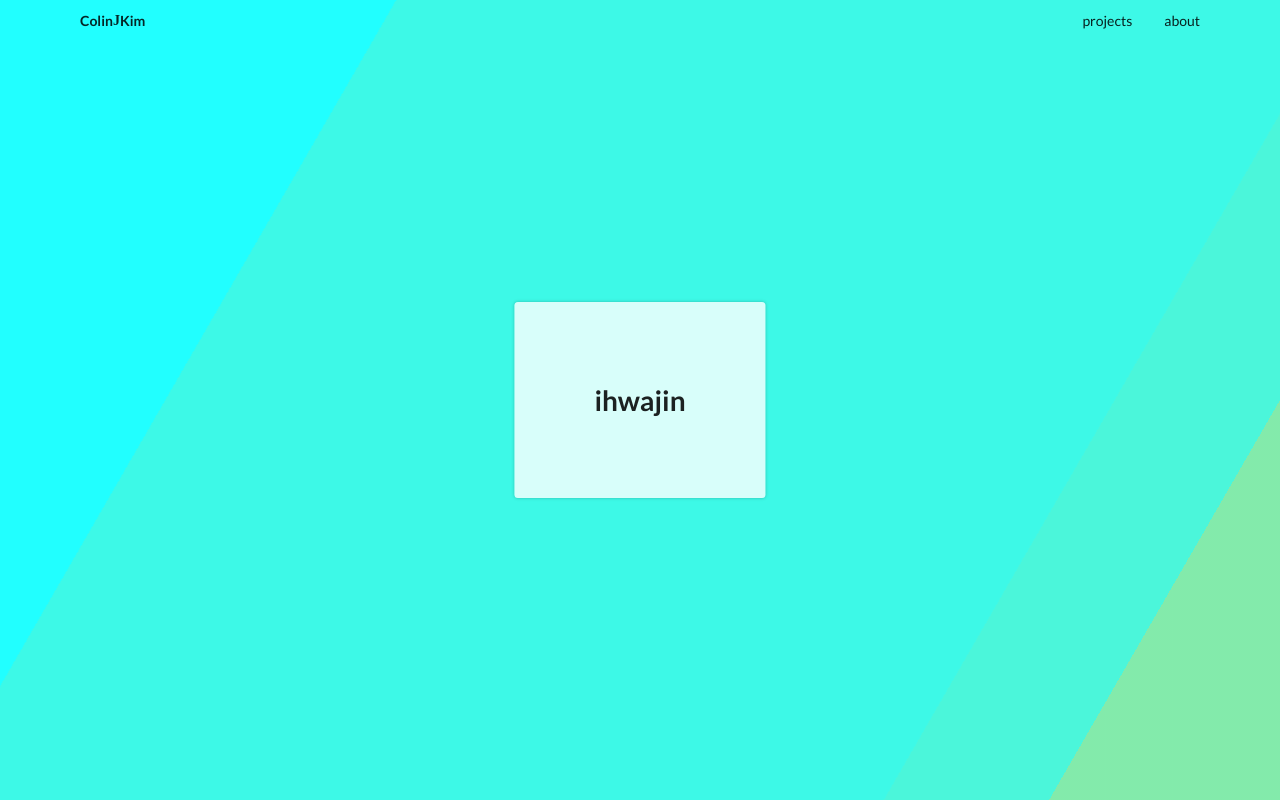
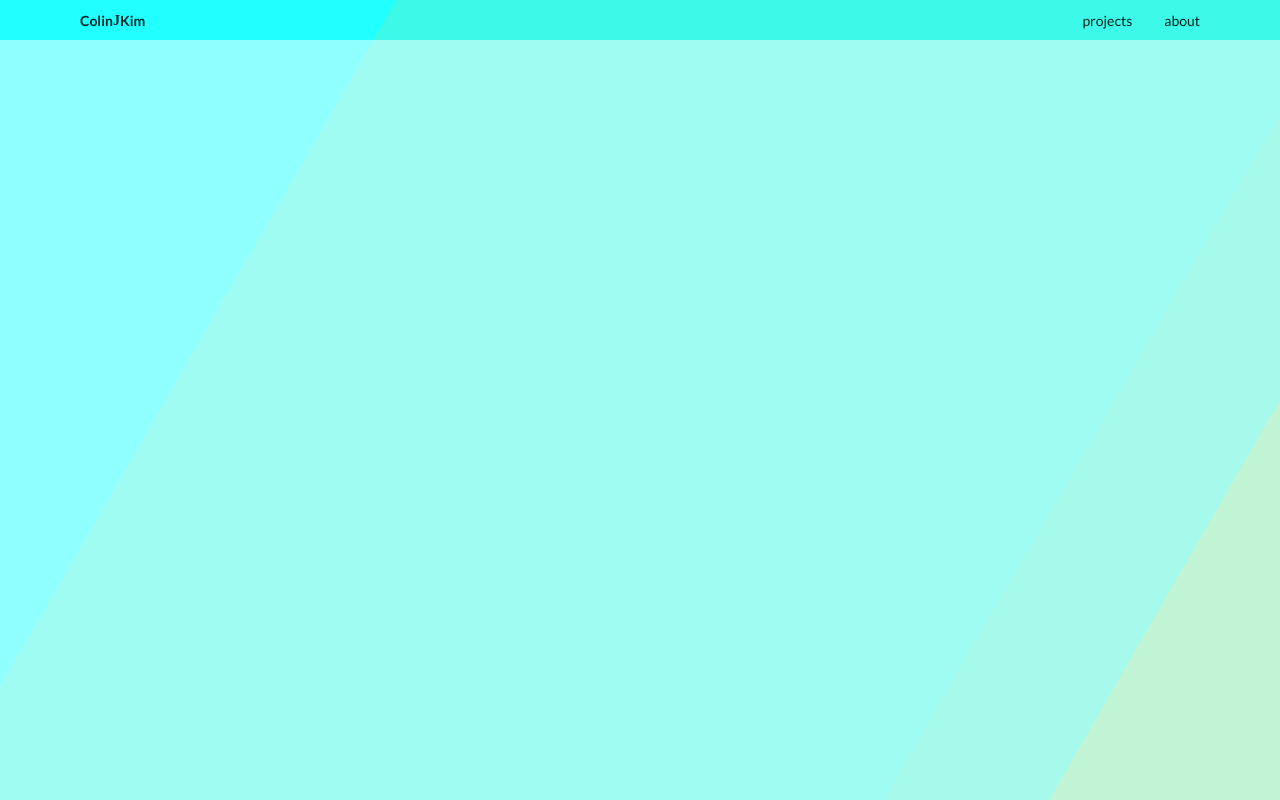
Before and after one commit to ColinjKim/colinjkim.github.io, a plain HTML site: page index.html in a window 1280 px wide. Drawn offline with nearby package versions, Linux system fonts and the light colour scheme; a web font is replaced by a local one.

Commit message:
modified contain to fit the whole screen

```diff
--- a/base.css
+++ b/base.css
@@ -44,16 +44,19 @@ html {
   }
 
   .content {
-    background-color:rgba(255,255,255,.8);
+    /* background-color:rgba(255,255,255,.8);
     border-radius:.25em;
     box-shadow:0 0 .25em rgba(0,0,0,.25);
     box-sizing:border-box;
     left:50%;
     padding:10vmin;
-    position:fixed;
     text-align:center;
     top:50%;
-    transform:translate(-50%, -50%);
+    transform:translate(-50%, -50%); */
+    position:fixed;
+    height: 100%;
+    width: 100%;
+    background-color:rgba(255,255,255,.5);
   }
 
   h1 {
--- a/index.html
+++ b/index.html
@@ -9,7 +9,7 @@
 </head>
 <body>
     <header>
-        <div class= 'ui borderless fixed secondary pointing menu transparent'>
+        <div class= 'ui borderless secondary pointing menu transparent'>
             <div class="ui container" id='contain'>
                 <span class="header item" >Colin <span class="brand">J</span> Kim</span>
                 <div class="right menu">
@@ -18,12 +18,12 @@
                 </div>
             </div>
         </div>
+    </header>
         <div class="bg"></div>
         <div class="bg bg2"></div>
         <div class="bg bg3"></div>
-        <div class="content">
+        <div class="content ">
 
-            <h1>ihwajin</h1>
 
         </div>
     <script src="https://code.jquery.com/jquery-3.5.1.slim.min.js" integrity="sha256-4+XzXVhsDmqanXGHaHvgh1gMQKX40OUvDEBTu8JcmNs=" crossorigin="anonymous"></script>
```
